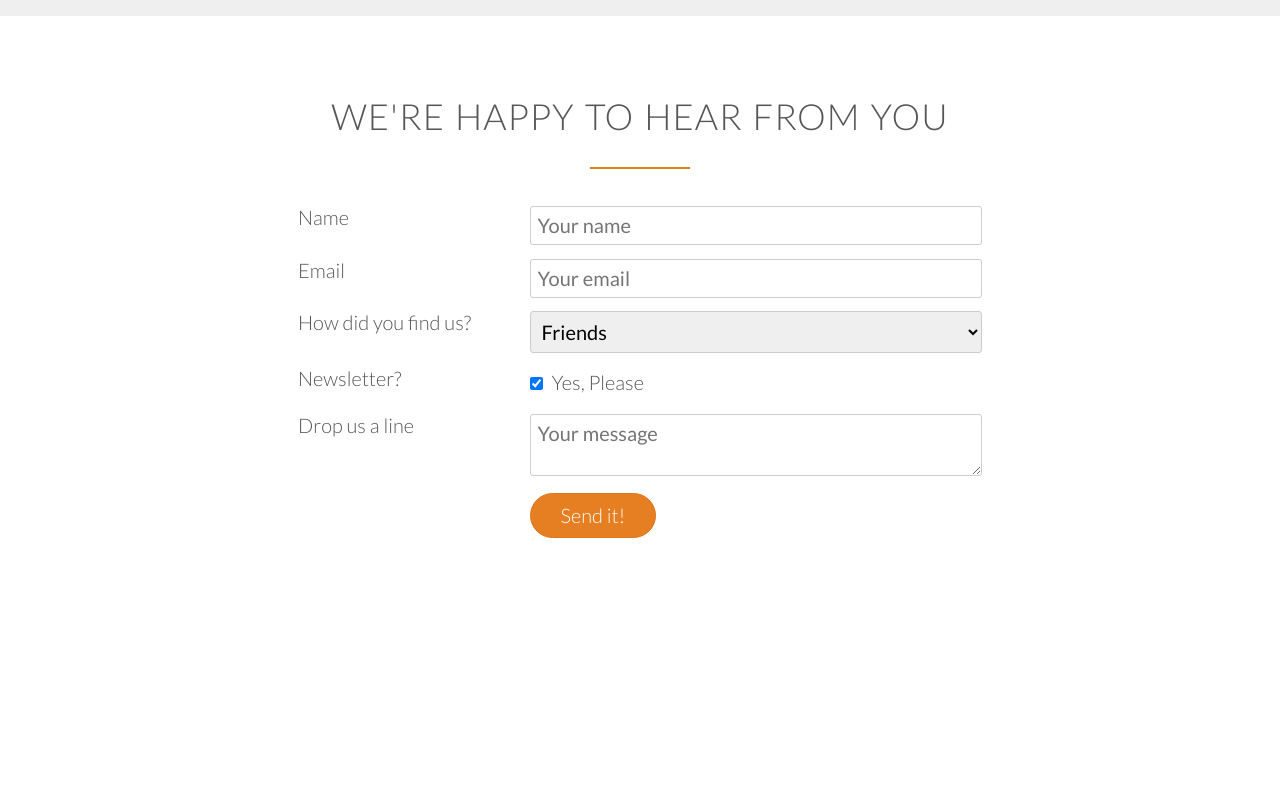
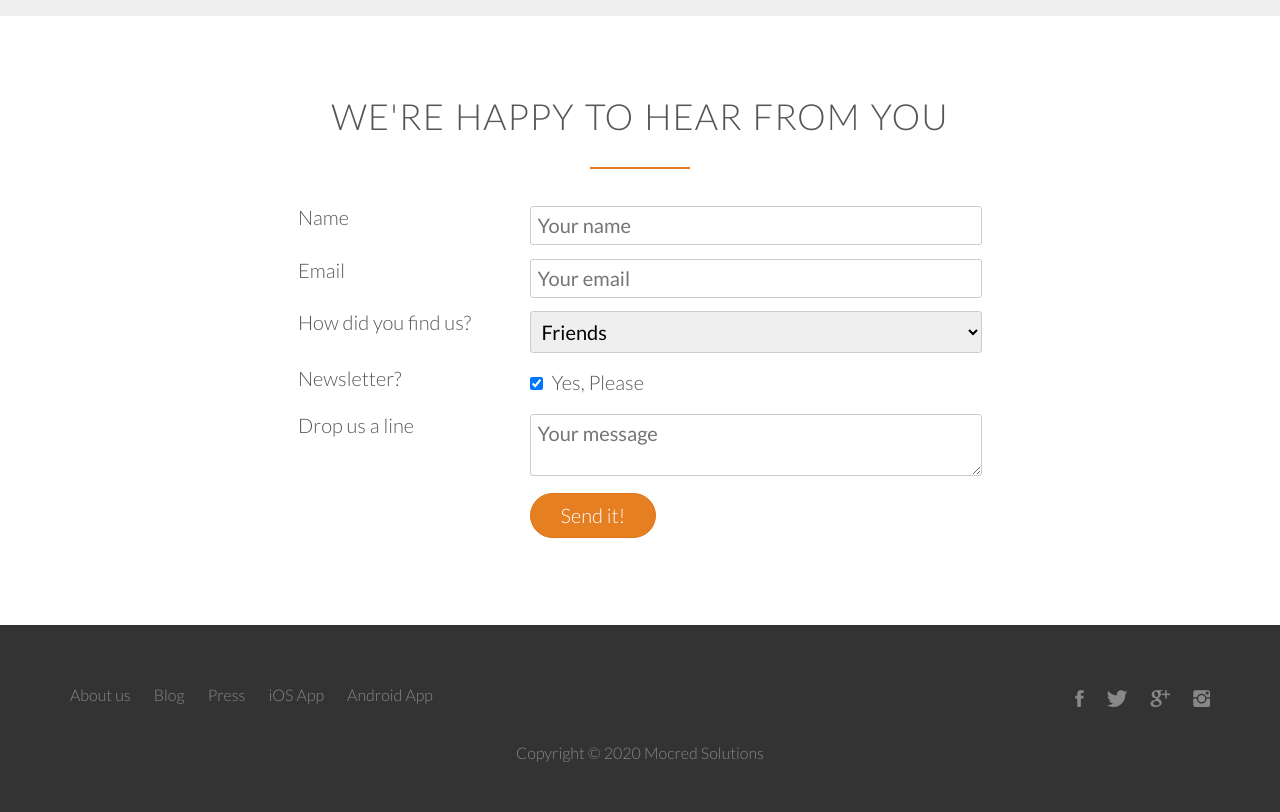
Before and after one commit to JimSab/Omnifood, a plain HTML site: page index.html in a window 1280 px wide. Shown: the part 4578-5390 px from the top of the page. Before the commit the page ends 5203 px from the top, so only its background shows below. Drawn offline with Linux system fonts and the light colour scheme; files whose address does not match are found by name.

Commit message:
I have added the footer

```diff
--- a/index.html
+++ b/index.html
@@ -380,20 +380,31 @@
             </div>
         </section>
 
+        <footer>
+            <div class="row">
+                <div class="col span-1-of-2">
+                    <ul class="footer-nav">
+                        <li><a href="#">About us</a></li>
+                        <li><a href="#">Blog</a></li>
+                        <li><a href="#">Press</a></li>
+                        <li><a href="#">iOS App</a></li>
+                        <li><a href="#">Android App</a></li>
+                    </ul>
+                </div>
+
+                <div class="col span-1-of-2">
+                    <ul class="social-links">
+                        <li><a href=""><i class="ion-social-facebook"></i></a></li>
+                        <li><a href=""><i class="ion-social-twitter"></i></a></li>
+                        <li><a href=""><i class="ion-social-googleplus"></i></a></li>
+                        <li><a href=""><i class="ion-social-instagram"></i></a></li>
+                    </ul>
+                </div>
+            </div>
+            <div class="root">
+                <p>Copyright &copy; 2020 Mocred Solutions</p>
+            </div>
+        </footer>
+
     </body>
 </html>
-
-
-<!--
-
-Title: Start eating healthy today
-
-
-Plan 3: Starter
-19$ per meal
-1 meal
-Order from 8 am to 12 pm
-Free delivery
-
-
--->
--- a/resources/css/style.css
+++ b/resources/css/style.css
@@ -435,3 +435,76 @@
 *:focus{
     outline: none;
 }
+
+/*-----FOOTER-------*/
+footer{
+    background-color: #333;
+    padding: 50px;
+    font-size: 80%;
+}
+
+.footer-nav{
+    float: left;
+    list-style: none;
+}
+
+.social-links{
+    list-style: none;
+    float: right;
+}
+
+.footer-nav li, .social-links li{
+    display: inline-block;
+    margin-right: 20px;
+}
+
+.footer-nav li:last-child, .social-links li:last-child{
+    margin-right: 0;
+}
+
+.footer-nav li a:link,
+.footer-nav li a:visited,
+.social-links li a:link,
+.social-links li a:visited{
+    text-decoration: none;
+    border: 0;
+    color: #888;
+    transition: color 0.2s;
+}
+
+.footer-nav li a:hover,
+.footer-nav li a:active{
+    color: #ddd;
+
+}
+
+footer p{
+    text-align: center;
+    margin-top: 20px;
+    color: #888;
+}
+
+.social-links li a:link,
+.social-links li a:link{
+    font-size: 140%;
+}
+
+.ion-social-facebook,
+.ion-social-twitter,
+.ion-social-googleplus,
+.ion-social-instagram{
+    transition: color 0.2s;
+}
+
+.ion-social-facebook:hover{
+    color: #3b5998;
+}
+.ion-social-twitter:hover{
+    color: #55acee;
+}
+.ion-social-googleplus:hover{
+    color: #dd4b39;
+}
+.ion-social-instagram:hover{
+    color: #4c68d7;
+}
```
